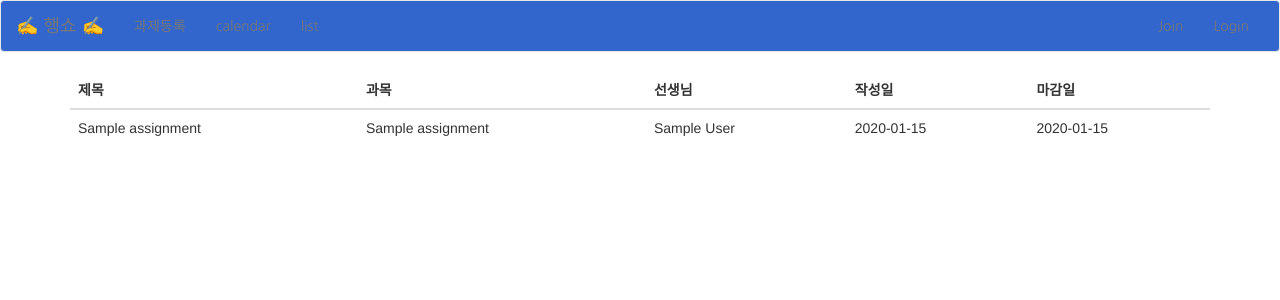
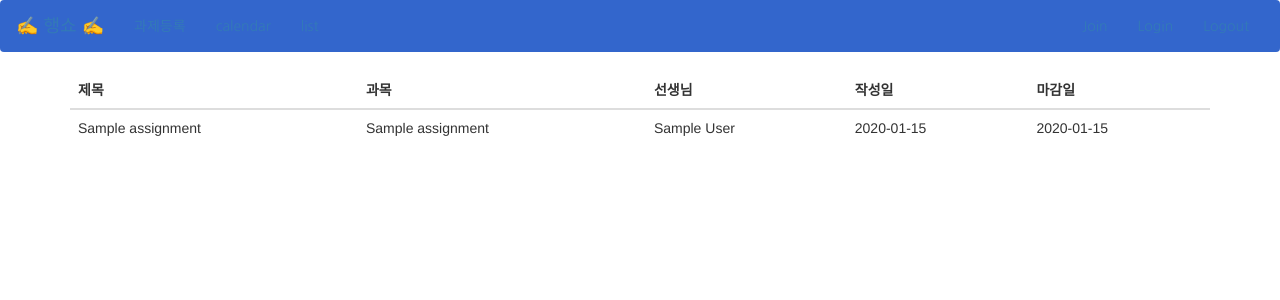
Before and after one commit to jimin0127/HangShow, a Django app: page /index/listview/ in a window 1280 px wide. Shown: the top 300 px of the page. Run offline with Django 3.2, Linux system fonts and the light colour scheme; tables that the repository leaves empty hold one stand-in row (values such as "Sample post"); some libraries are stand-ins or nearby versions.

Commit message:
별로 달라진건 없다

```diff
--- a/HS/templates/HS/base.html
+++ b/HS/templates/HS/base.html
@@ -12,16 +12,16 @@
       a{
           font-family: 'Nanum Gothic', sans-serif;
       }
-      .navbar-default {
+      .navbar{
           background-color: #3366cc;
-          font-color:#ffffff;
+          color : #ffffff;
       }
     </style>
 
 </head>
 <body>
 
-<nav class="navbar navbar-default">
+<nav class="navbar">
   <div class="container-fluid">
     <div class="navbar-header">
       <a class="navbar-brand" href="{% url 'calendar' %}" class="title">✍ 행쇼 ✍</a>
@@ -33,8 +33,9 @@
         <li><a href="{% url 'listview' %}">list</a></li>
       </ul>
       <ul class="nav navbar-nav navbar-right">
-        <li><a href="#">Join</a></li>
-        <li><a href="#">Login</a></li>
+        <li><a href="{% url 'join' %}">Join</a></li>
+        <li><a href="{% url 'login' %}">Login</a></li>
+          <li><a href="{% url 'logout' %}">Logout</a></li>
       </ul>
     </div><!-- /.navbar-collapse -->
   </div><!-- /.container-fluid -->
```
